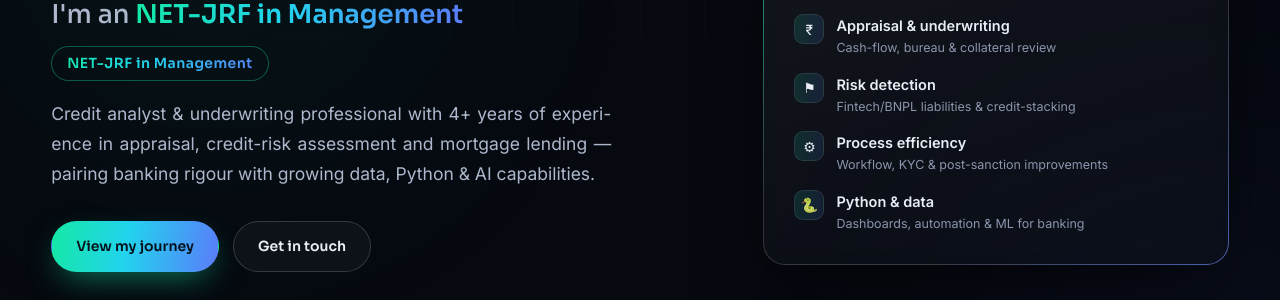
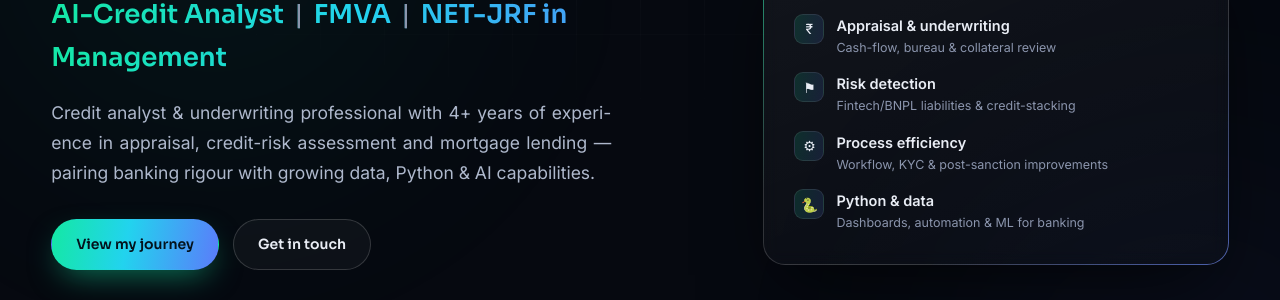
Before and after one commit to pallav199/Portfolio_WEBSITE, a plain HTML site: page index.html in a window 1280 px wide. Shown: the part 286-586 px from the top of the page. Drawn offline with Linux system fonts and the light colour scheme; animation ran at ten frames a second.

Commit message:
Replace typing animation with static credential line on all devices
Co-Authored-By: Claude Opus 5.5 <noreply@anthropic.com>

```diff
--- a/index.html
+++ b/index.html
@@ -64,8 +64,7 @@
         <span class="cred">, FMVA®</span>
       </h1>
       <div class="hero-sub reveal" data-reveal>
-        <span class="role-line"><span class="role-static">I'm an </span><span class="role-typed" id="typed" aria-label="rotating roles"></span><span class="typed-cursor">|</span></span>
-        <span class="role-badge">NET-JRF in Management</span>
+        <span class="role-static-line">AI-Credit Analyst<span class="role-sep">|</span>FMVA<span class="role-sep">|</span>NET-JRF in Management</span>
       </div>
       <p class="hero-desc reveal" data-reveal>
         Credit analyst &amp; underwriting professional with 4+ years of experience in
--- a/script.js
+++ b/script.js
@@ -120,36 +120,6 @@
     { threshold: 0.6 }
   );
   document.querySelectorAll("[data-count]").forEach((el) => countObserver.observe(el));
-
-  /* ---------- Typing effect ---------- */
-  const typedEl = document.getElementById("typed");
-  const roles = [
-    "AI-Powered Credit Analyst",
-    "NET-JRF in Management",
-    "Credit Underwriter",
-    "Credit-Risk Data Specialist",
-    "ML-Driven Process Improver",
-    "M.Sc. Computer Science",
-  ];
-  if (typedEl) {
-    if (prefersReduced) {
-      typedEl.textContent = roles[0];
-    } else {
-      let ri = 0, ci = 0, deleting = false;
-      const tick = () => {
-        const word = roles[ri];
-        typedEl.textContent = word.slice(0, ci);
-        if (!deleting) {
-          if (ci < word.length) { ci++; setTimeout(tick, 70); }
-          else { deleting = true; setTimeout(tick, 1500); }
-        } else {
-          if (ci > 0) { ci--; setTimeout(tick, 40); }
-          else { deleting = false; ri = (ri + 1) % roles.length; setTimeout(tick, 350); }
-        }
-      };
-      tick();
-    }
-  }
 
   /* ---------- 3D tilt on cards ---------- */
   document.querySelectorAll("[data-tilt]").forEach((card) => {
--- a/style.css
+++ b/style.css
@@ -376,51 +376,28 @@ body.hovering .cursor-ring {
   vertical-align: middle;
 }
 
-/* Stacked layout with a reserved height so the typing animation
-   never pushes content below it (fixes the mobile layout shift) */
+/* Static credential line — identical on desktop and mobile,
+   no animation, so nothing can shift while the page loads or renders */
 .hero-sub {
-  display: flex;
-  flex-direction: column;
-  align-items: flex-start;
-  gap: 9px;
   font-family: var(--font-display);
   font-size: clamp(18px, 2.2vw, 26px);
   font-weight: 600;
-  min-height: 68px;
   margin-bottom: 18px;
+  min-height: 1.5em;
 }
-.role-line {
-  display: inline-block;
-  min-height: 1.4em;
-  /* never wraps, so the line height is always exactly one line — zero layout shift */
-  white-space: nowrap;
-}
-.role-badge {
-  font-size: 14px;
-  font-weight: 600;
-  letter-spacing: 0.03em;
-  padding: 5px 15px;
-  border-radius: 99px;
-  border: 1px solid rgba(20, 232, 164, 0.35);
-  white-space: nowrap;
+.role-static-line {
+  display: block;
   background: var(--grad);
   -webkit-background-clip: text;
   background-clip: text;
   color: transparent;
 }
-.role-static { color: var(--muted); font-weight: 500; }
-.role-typed {
-  background: var(--grad);
-  -webkit-background-clip: text;
-  background-clip: text;
-  color: transparent;
+.role-sep {
+  color: var(--muted-2);
+  -webkit-text-fill-color: var(--muted-2);
+  margin: 0 10px;
+  font-weight: 400;
 }
-.typed-cursor {
-  color: var(--teal);
-  animation: blink 1s step-end infinite;
-  -webkit-text-fill-color: var(--teal);
-}
-@keyframes blink { 50% { opacity: 0; } }
 
 .hero-desc {
   max-width: 560px;
@@ -1318,9 +1295,8 @@ body.is-desktop .contact-lines a[data-contact] .c-ico {
 
 @media (max-width: 520px) {
   .hero-inner { padding: 104px 0 44px; }
-  .hero-sub { font-size: 17px; min-height: 58px; }
-  .role-line { font-size: 17px; }
-  .role-badge { font-size: 13px; }
+  .hero-sub { font-size: 17px; }
+  .role-sep { margin: 0 6px; }
   .hero-stats { grid-template-columns: 1fr; gap: 18px; }
   .stat-num { font-size: 30px; }
   .hero-cta { flex-direction: column; align-items: stretch; }
```
